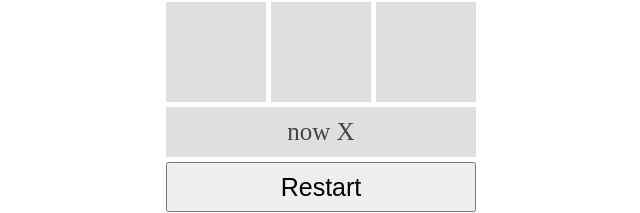
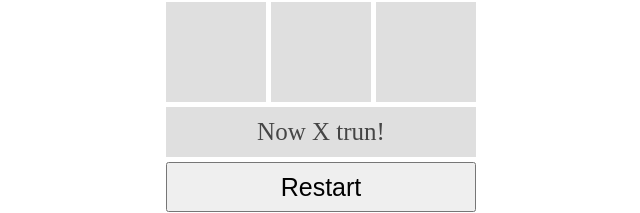
Before and after one commit to Nirob-X/my-react-projects, a React (Create React App) app: page / in a window 1280 px wide. Shown: the part 258-471 px from the top of the page, without its empty margins (319-959 px from the left). Built offline with nearby package versions, Linux system fonts and the light colour scheme.

Commit message:
tic tac toe 2.0 done ^_^

```diff
--- a/src/App.js
+++ b/src/App.js
@@ -1,58 +1,68 @@
-import {useState} from "react";
-import Square from "./components/Square"
+import {useReducer} from "react";
+import Square from "./components/Square";
 import "./index.css";
 
-function App() {
-	// eslint-disable-next-line
-	const [grid, setGrid] = useState(Array(9).fill(null));
-	const [isX, setIsX] = useState(true);
+const initState = {
+	squares: Array(9).fill(null),
+	x: true,
+	win: null
+}
 
-	const winner = (square) => {
-		const winingPattern = [
-			[0,1,2],
-			[3,4,5],
-			[6,7,8],
-			[0,3,6],
-			[1,4,7],
-			[2,5,8],
-			[0,4,8],
-			[2,4,6]
-		];
+const reducer = (state, action) => {
+	const checkWiner = (squares) => {
+		const pattern = [
+			[0, 1, 2],
+			[3, 4, 5],
+			[6, 7, 8],
+			[0, 3, 6],
+			[1, 4, 7],
+			[2, 5, 8],
+			[0, 4, 8],
+			[2, 4, 6]
+		]
 
-		for (let i = 0; i<winingPattern.length; i++) {
-			const [a, b, c] = winingPattern[i];
-			if (square[a] && square[a] === square[b] && square[a] === square[c] ){
-				return square[a];
+		for (let item of pattern) {
+			const [a, b, c] = item;
+			if (squares[a] && squares[a] === squares[b] && squares[a] === squares[c]) {
+				return squares[a];
 			}
 		}
 
 		return null;
 	}
 
-	const win = winner(grid);
+	switch(action.type) {
+		case "setValue":
+			const {x, win, squares} = state;
+			if (squares[action.index] ||  win) return state;
+			squares[action.index] = x ? "X" : "O";
+			const newState = {};
+			newState.squares = squares;
+			newState.x = !x;
+			const winer = checkWiner(squares);
+			newState.win = winer ? winer : null;
+			return newState;
 
-	const handleClick = (index) => {
-		if (grid[index] || win) return
-		const xy = isX ? "X" : "O";
-		setGrid(prev => {
-			prev[index] = xy;
-			return prev;
-		});
-		setIsX(prev => !prev);
+		case "restart":
+			return {
+				squares: Array(9).fill(null),
+				x: true,
+				win: null
+			};
+
+		default:
+			return state;
 	}
+}
 
-	const restart = () => {
-		setIsX(true);
-		setGrid(Array(9).fill(null));
-	}
-
-	const text = win ? `${win} win 👑` : `now ${isX ? "X" : "O"}`
-
+function App() {
+	const [{squares, win, x}, dispatch] = useReducer(reducer, initState)
+	const text = win ? `${win} win 🏆` : `Now ${x ? "X" : "O"} trun!`;
   	return (
     	<div className="container">
-    		{grid.map((s, index) => <Square xORy={s} onClick={() => handleClick(index)} />)}
+    		{squares.map((el, index) => <Square text={el} fun={() => dispatch({type: "setValue", index: index})} />)}
     		<span className="twoSpan">{text}</span>
-    		<button className="twoSpan" onClick={restart}>Restart</button>
+    		<button className="twoSpan" onClick={() => dispatch({type: "restart", data: initState})}>Restart</button>
     	</div>
   	);
 }
--- a/src/components/Square.js
+++ b/src/components/Square.js
@@ -1,5 +1,5 @@
-export default function Square({xORy, ...rest}) {
+export default function Square({text, fun}) {
 	return (
-		<span {...rest}>{xORy}</span>
+		<span onClick={fun}>{text}</span>
 	);
 }
--- a/src/index.js
+++ b/src/index.js
@@ -5,9 +5,9 @@ import reportWebVitals from './reportWebVitals';
 
 const root = ReactDOM.createRoot(document.getElementById('root'));
 root.render(
-  <React.StrictMode>
+  // <React.StrictMode>
     <App />
-  </React.StrictMode>
+  // </React.StrictMode>
 );
 
 // If you want to start measuring performance in your app, pass a function
```
